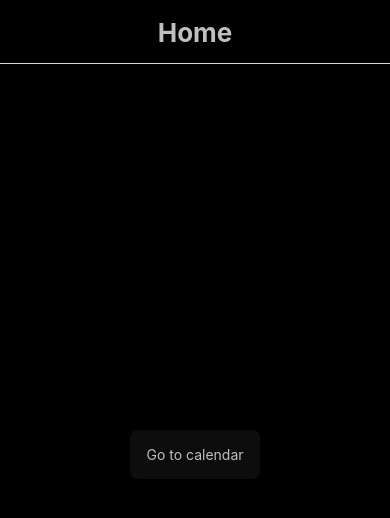
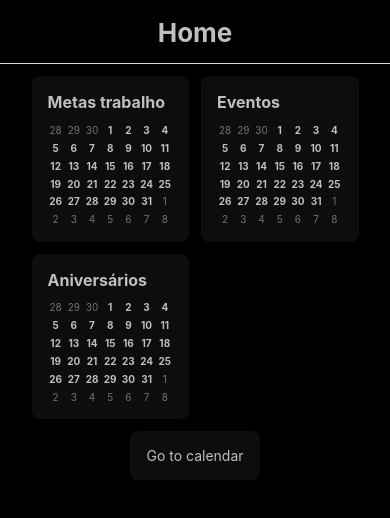
Before and after one commit to BrunoPanizzi/calendapp, a React Native app: screen /Home in a window 390 px wide. Shown: the top 518 px of the page. Built offline with nearby package versions, Linux system fonts and the light colour scheme.

Commit message:
added multiple calendars to home screen

```diff
--- a/src/Screens/Home.js
+++ b/src/Screens/Home.js
@@ -1,13 +1,27 @@
-import { StyleSheet, Text,View, TouchableOpacity } from 'react-native'
+import { StyleSheet, Text,View, TouchableOpacity, Dimensions } from 'react-native'
 import { useNavigation } from '@react-navigation/native'
+
+import UserService from '../services/UserService'
 
 import defaultStyles from '../styles/defaultStyles'
 
+import SmallCalendar from '../components/SmallCalendar'
+
+
 export default function Home() {
 	const navigation = useNavigation()
+	const { width } = Dimensions.get('window')
+
+	const calendars = UserService.listCalendars('')
 
 	return (
 		<View style={styles.container}>
+			<View style={[styles.calendarsList, {width: width * .9}]}>
+				{calendars.map(({ id, title }) => (
+					<SmallCalendar title={title} key={id} size={(width * .9 - 36) / 2}/>
+				))}
+			</View>
+
 			<TouchableOpacity
 				style={styles.button}
 				onPress={() => navigation.navigate('Calendar')}
@@ -22,8 +36,15 @@ const styles = StyleSheet.create({
 	container: {
 		backgroundColor: defaultStyles.colors[0],
 		flex: 1,
-		alignItems: 'center',
-		justifyContent: 'center'
+		alignItems: 'center'
+	},
+	calendarsList: {
+		padding: 12,
+		paddingBottom: 0,
+		width: '90%',
+		justifyContent: 'space-between',
+		flexDirection: 'row',
+		flexWrap: 'wrap'
 	},
 	text: {
 		color: defaultStyles.colors[700]
--- /dev/null
+++ b/src/components/SmallCalendar/SmallDay.js
@@ -0,0 +1,40 @@
+import { StyleSheet, Text, View } from 'react-native'
+
+import defaultStyles from '../../styles/defaultStyles'
+
+export default function SmallDay({ day, isThisMonth, size }) {
+	return (
+		<View
+			style={[
+				styles.day,
+				{width: size, height: size}
+			]}
+		>
+			<Text
+				style={[
+					styles.text,
+					isThisMonth ? styles.textInMonth : styles.textNotInMonth
+				]}
+			>{day.getDate()}</Text>
+		</View>
+	)
+}
+
+const styles = StyleSheet.create({
+	day: {
+		marginTop: '1.2857%',  // magic number do not change
+		justifyContent: 'center',
+		alignItems: 'center',
+		borderRadius: defaultStyles.borderRadius,
+	},
+	text: {
+		fontSize: defaultStyles.text.small,
+		color: defaultStyles.colors[700]
+	},
+	textInMonth: {
+		fontWeight: 'bold'
+	},
+	textNotInMonth: {
+		color: defaultStyles.colors[400]
+	}
+})
--- /dev/null
+++ b/src/components/SmallCalendar/index.js
@@ -0,0 +1,65 @@
+import { StyleSheet, Text, View } from 'react-native'
+
+import defaultStyles from '../../styles/defaultStyles'
+
+import SmallDay from './SmallDay'
+
+export default function SmallCalendar({ title, size }) {
+	const innerWidth = size - 2 * defaultStyles.spacing.medium
+
+	const today = new Date()
+	const month = new Date(today.getFullYear(), today.getMonth())
+	const calendarStart = new Date(month.valueOf() - month.getDay() * 24 * 60 * 60 * 1000)
+	let daysArr = []
+
+	let assistDate = calendarStart.valueOf()
+	for (let i = 0; i < 42; i++) {
+		let currentDay = new Date(assistDate)
+		let isThisMonth = currentDay.getMonth() === month.getMonth()
+		let dayObj =
+			<SmallDay
+				key={Math.random()}
+				day={currentDay}
+				isThisMonth={isThisMonth}
+				size={innerWidth * 0.13}
+			/>
+		daysArr.push(dayObj)
+		assistDate += 24 * 60 * 60 * 1000
+	}
+
+	return (
+		<View
+			style={[
+				styles.container,
+				{width: size, height: size + defaultStyles.spacing.small}
+			]}
+		>
+			<Text style={styles.text}>{title}</Text>
+			<View style={styles.calendarDays}>
+				{daysArr}
+			</View>
+		</View>
+	)
+}
+
+const styles = StyleSheet.create({
+	container: {
+		backgroundColor: defaultStyles.colors[50],
+		marginBottom: 12,
+		padding: defaultStyles.spacing.medium,
+		borderRadius: defaultStyles.borderRadius
+	},
+	text: {
+		fontSize: 16,
+		fontWeight: 'bold',
+		color: defaultStyles.colors[700],
+		marginBottom: defaultStyles.spacing.small
+	},
+	calendarDays: {
+		flex: 1,
+		flexDirection: 'row',
+		flexWrap: 'wrap',
+		justifyContent: 'space-between',
+		alignItems: 'center'
+	}
+})
--- /dev/null
+++ b/src/services/UserService/index.js
@@ -0,0 +1,11 @@
+class UserService {
+	listCalendars(user) {
+		return [
+			{id: '123', title: 'Metas trabalho'},
+			{id: '456', title: 'Eventos'},
+			{id: '789', title: 'Aniversários'},
+		]
+	}
+}
+
+export default new UserService()
--- a/src/styles/defaultStyles.js
+++ b/src/styles/defaultStyles.js
@@ -19,7 +19,7 @@ export default {
 		large: 32
 	},
 	text: {
-		small: 8,
+		small: 10,
 		normal: 14,
 		big: 20,
 		huge: 26
```
